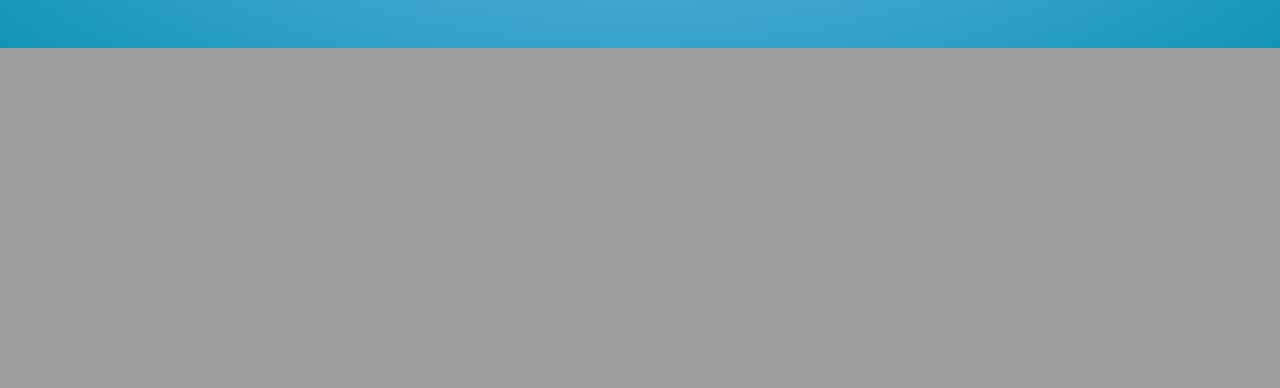
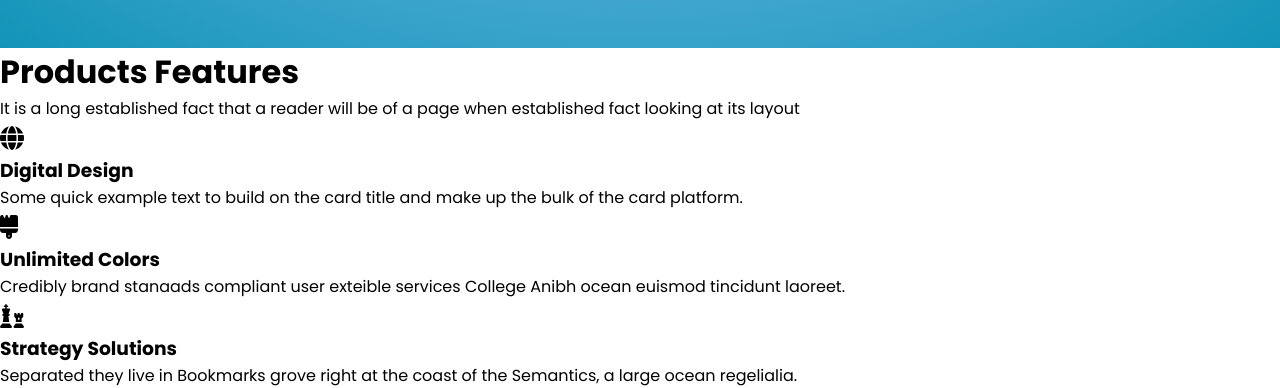
Before and after one commit to David-SDA/Exercice_Landing-page_PDO-session, a PHP site: page / in a window 1280 px wide. Shown: the part 752-1140 px from the top of the page. Before the commit the page ends 800 px from the top, so only its background shows below. Run offline with PHP 8.4, Linux system fonts and the light colour scheme.

Commit message:
Ajustements, html de la deuxième section

```diff
--- a/index.php
+++ b/index.php
@@ -3,7 +3,7 @@
     <head>
         <meta charset="utf-8">
         <meta name="viewport" content="width=device-width, initial-scale=1.0">
-        <link rel="stylesheet" href="https://cdnjs.cloudflare.com/ajax/libs/font-awesome/4.7.0/css/font-awesome.min.css">
+        <link rel="stylesheet" href="https://cdnjs.cloudflare.com/ajax/libs/font-awesome/6.4.0/css/all.min.css">
         <link rel="preconnect" href="https://fonts.googleapis.com">
         <link rel="preconnect" href="https://fonts.gstatic.com" crossorigin>
         <link href="https://fonts.googleapis.com/css2?family=Poppins:ital,wght@0,100;0,200;0,300;0,400;0,500;0,600;0,700;0,800;0,900;1,100;1,200;1,300;1,400;1,500;1,600;1,700;1,800;1,900&display=swap" rel="stylesheet">
@@ -17,7 +17,7 @@
                 <nav>
                     <ul class="listeNavigation">
                         <li><a href="#accueil">HOME</a></li>
-                        <li><a href="#">FEATURES</a></li>
+                        <li><a href="#features">FEATURES</a></li>
                         <li><a href="#">CLIENT</a></li>
                         <li><a href="#">PRICING</a></li>
                         <li><a href="#">FAQ</a></li>
@@ -28,9 +28,9 @@
                 </nav>
                 <nav>
                     <ul class="listeNavigation">
-                        <li><a href="#"><i class="fa fa-facebook" aria-hidden="true"></i></a></li>
-                        <li><a href="#"><i class="fa fa-twitter" aria-hidden="true"></i></a></li>
-                        <li><a href="#"><i class="fa fa-instagram" aria-hidden="true"></i></a></li>
+                        <li><a href="#"><i class="fa-brands fa-facebook-f"></i></a></li>
+                        <li><a href="#"><i class="fa-brands fa-twitter"></i></a></li>
+                        <li><a href="#"><i class="fa-brands fa-instagram"></i></a></li>
                     </ul>
                 </nav>
             </header>
@@ -54,6 +54,37 @@
                 </aside>
             </article>
         </section>
+        <section id="features">
+            <header>
+                <h1>Products Features</h1>
+                <p>
+                    It is a long established fact that a reader will be of a page when established fact looking at its layout
+                </p>
+            </header>
+            <article id="cartes">
+                <article class="carte">
+                    <h2><i class="fa-solid fa-globe"></i></h2>
+                    <h3>Digital Design</h3>
+                    <p>
+                        Some quick example text to build on the card title and make up the bulk of the card platform.
+                    </p>
+                </article>
+                <article class="carte">
+                    <h2><i class="fa-sharp fa-solid fa-brush"></i></h2>
+                    <h3>Unlimited Colors</h3>
+                    <p>
+                        Credibly brand stanaads compliant user exteible services College Anibh ocean euismod tincidunt laoreet.
+                    </p>
+                </article>
+                <article class="carte">
+                    <h2><i class="fa-solid fa-chess"></i></h2>
+                    <h3>Strategy Solutions</h3>
+                    <p>
+                        Separated they live in Bookmarks grove right at the coast of the Semantics, a large ocean regelialia.
+                    </p>
+                </article>
+            </article>
+        </section>
     <script src="script.js"></script>
     </body>
 </html>
```
